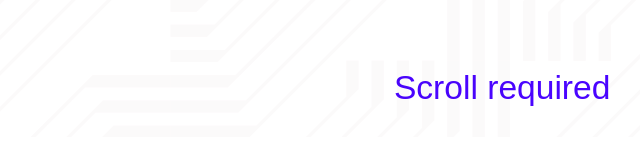
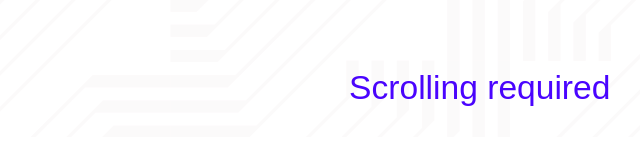
Before and after one commit to sebastianpothe/md-test, a website: page index.html in a window 1280 px wide. Shown: the part 663-808 px from the top of the page, without its empty margins (640-1280 px from the left). Drawn offline with nearby package versions, Linux system fonts and the light colour scheme; a web font is replaced by a local one.

Commit message:
changed scrolling text

```diff
--- a/index.html
+++ b/index.html
@@ -13,7 +13,7 @@
 	<body>
 		<main class="page">
 			<section class="pin-section">
-				<div class="scroll-msg">Scroll required</div>
+				<div class="scroll-msg">Scrolling required</div>
 				<div class="intro-text">
 					<img src="assets/logo.svg" alt="" class="logo" />
 					<h1>A multidisciplinary design entity built for adaptive brands</h1>
```
